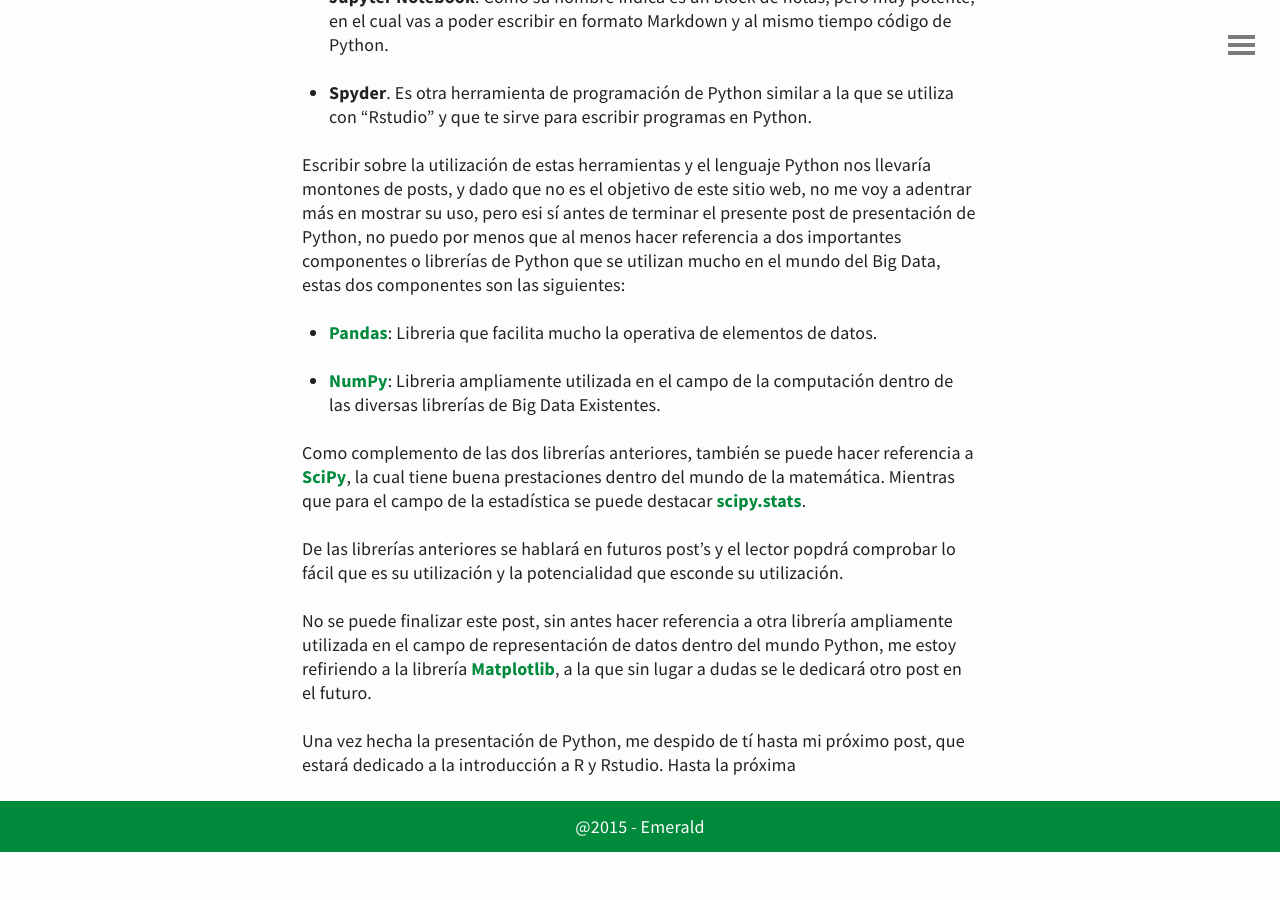
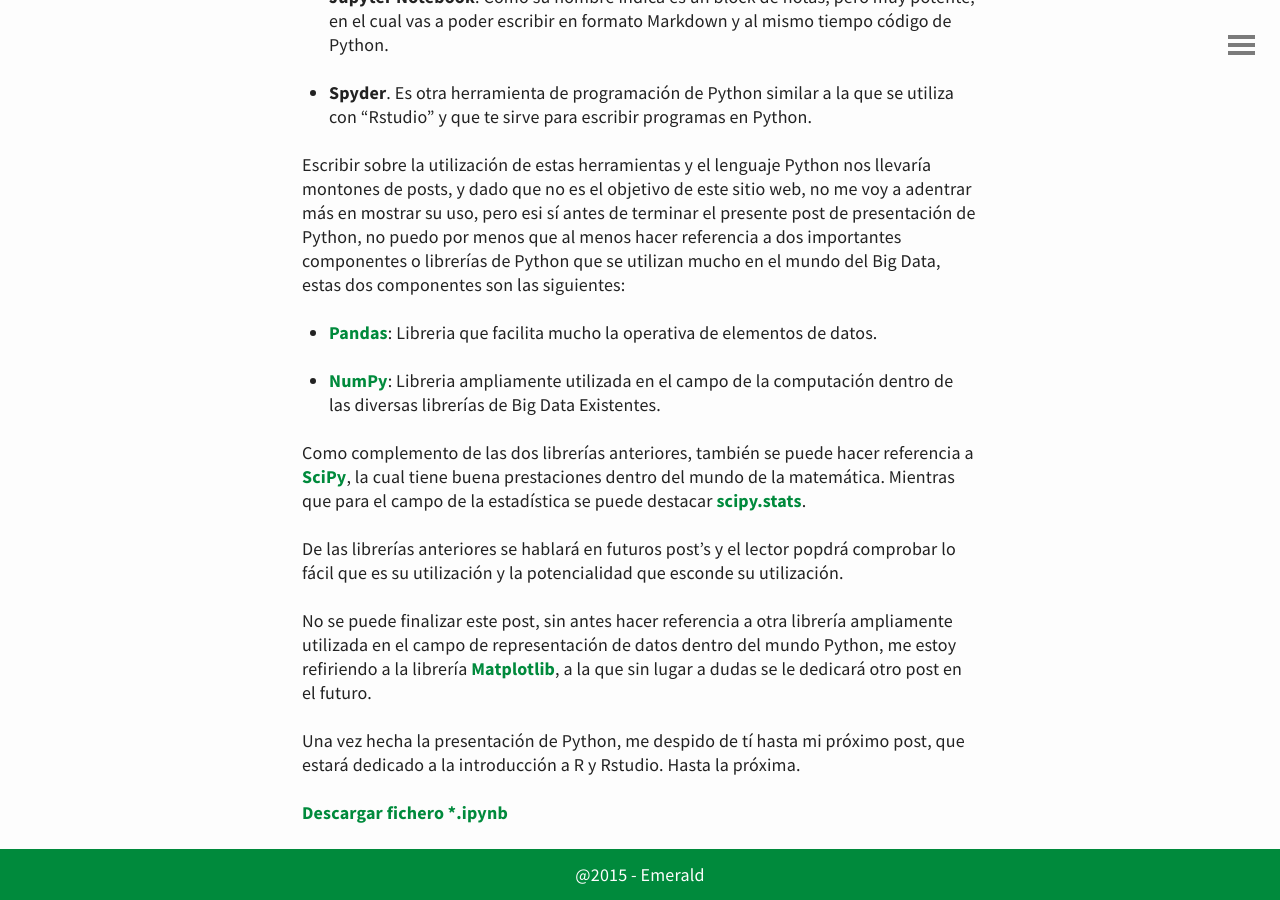
Before and after one commit to bigdatafran/big_data, a Jekyll site: the page built from _posts/2018-09-08-intro-python.md, in a window 1280 px wide and 900 px high, scrolled down 1758 px. Built offline with Jekyll 4.4.1, drawn with Linux system fonts in a browser that asks for light colours; before the commit the page ends 2610 px from its top, so only the background shows below that.

```diff
--- a/_posts/2018-09-08-intro-python.md
+++ b/_posts/2018-09-08-intro-python.md
@@ -42,4 +42,6 @@
 
 No se puede finalizar este post, sin antes hacer referencia a otra librería ampliamente utilizada en el campo de representación de datos dentro del mundo Python, me estoy refiriendo a la librería [Matplotlib](https://matplotlib.org/){:target="_blank"}, a la que sin lugar a dudas se le dedicará otro post en el futuro.
 
-Una vez hecha la presentación de Python, me despido de tí hasta mi próximo post, que estará dedicado a la introducción a R y Rstudio. Hasta la próxima
+Una vez hecha la presentación de Python, me despido de tí hasta mi próximo post, que estará dedicado a la introducción a R y Rstudio. Hasta la próxima.
+
+<a href="../_jupyter/Intro_Python.ipynb" download>Descargar fichero *.ipynb</a>
```
Also changed, not shown: 2 other files.
